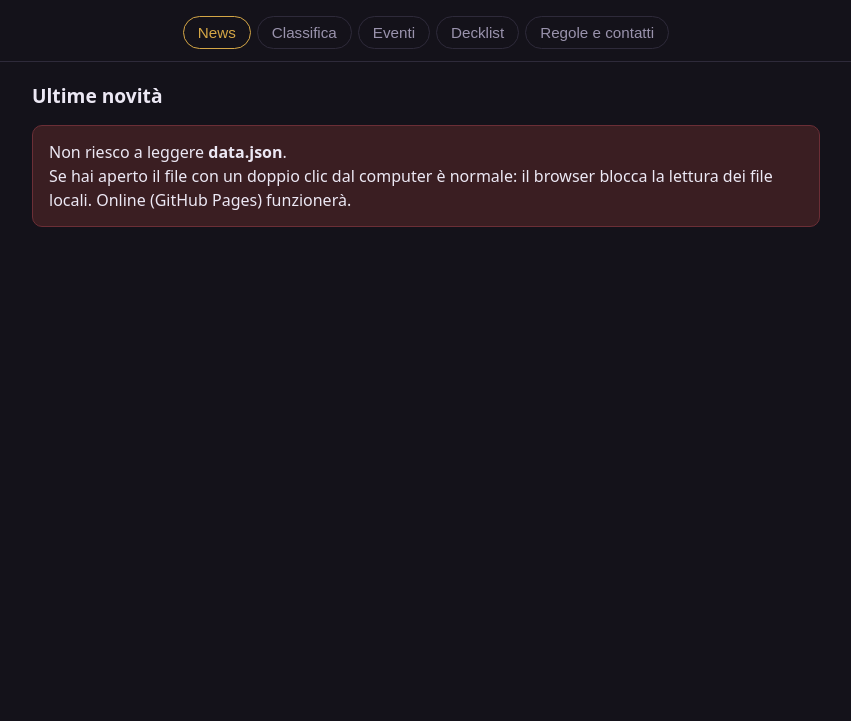
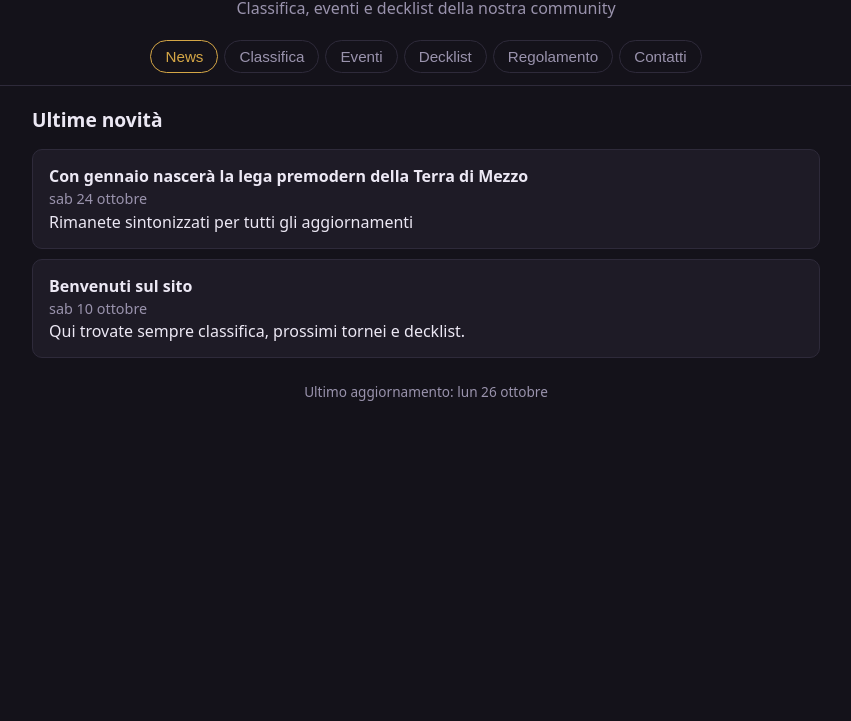
Before and after one commit to mtgleague2026/Mtg-League, a plain HTML site: page index.html in a window 1280 px wide. Shown: the part 79-800 px from the top of the page, without its empty margins (214-1065 px from the left). Drawn offline with Linux system fonts and the light colour scheme.

Commit message:
Add files via upload

```diff
--- a/data.json
+++ b/data.json
@@ -9,21 +9,18 @@
   ],
 
   "classifica": [
-    { "giocatore": "Test", "punti": 1, "vittorie": 1, "sconfitte": 1, "pareggi": 1 },
-
+    { "giocatore": "Test", "punti": 1, "vittorie": 1, "sconfitte": 1, "pareggi": 1 }
   ],
 
   "eventi": [
-    { "data": "2027-01-09", "ora": "13:30", "nome": "S1E1", "formato": "Premodern", "luogo": "Bar Milano, Soresina", "note": "Iscrizioni aperte, CAP 30 players" },
-
+    { "data": "2027-01-09", "ora": "13:30", "nome": "S1E1", "formato": "Premodern", "luogo": "Bar Milano, Soresina", "note": "Iscrizioni aperte, CAP 30 players" }
   ],
 
-  "decklist vincitori": [
-    { "torneo": "S1E1", "giocatore": "Test", "mazzo": "Stasis", "piazzamento": "1° posto", "link": "" },
-
+  "decklist": [
+    { "torneo": "S1E1", "giocatore": "Test", "mazzo": "Stasis", "piazzamento": "1° posto", "link": "" }
   ],
 
- {
+  "regole": {
     "titolo": "Regolamento della Lega Premodern",
     "stagione": "[2026/2027]",
     "ultimoAggiornamento": "26 Ottobre 2026",
@@ -33,7 +30,7 @@
         "numero": 1,
         "titolo": "La lega",
         "blocchi": [
-        { "tipo": "paragrafo", "testo": "La lega è un circuito di 6 tappe di Magic: The Gathering in formato Premodern, che si giocano pa Soresina dal mese di gennaio 2026 al mese di maggio 2026. Il calendario aggiornato è pubblicato su questo sito." },
+          { "tipo": "paragrafo", "testo": "La lega è un circuito di 6 tappe di Magic: The Gathering in formato Premodern, che si giocano a Soresina dal mese di gennaio 2027 al mese di maggio 2027. Il calendario aggiornato è pubblicato su questo sito." },
           { "tipo": "paragrafo", "testo": "Ogni tappa è un torneo a sé: chi partecipa guadagna punti per la classifica generale. Non serve iscriversi alla stagione: si entra in classifica dalla prima tappa giocata e si può partecipare a tutte le tappe o solo ad alcune." },
           { "tipo": "paragrafo", "testo": "Quota di partecipazione a ciascuna tappa: 12€. Premi: SEZIONE IN ALLESTIMENTO." }
         ]
@@ -202,9 +199,7 @@
         ]
       }
     ]
-}
-
-  ],
+  },
 
   "contatti": [
     { "nome": "Gruppo della lega", "testo": "Unisciti su WhatsApp o contattaci su Instagram", "link": "link.instagram" },
--- a/index.html
+++ b/index.html
@@ -40,7 +40,20 @@
   th, td { padding: 10px 12px; text-align: left; border-bottom: 1px solid var(--line); }
   th { color: var(--muted); font-weight: 500; font-size: .85rem; text-transform: uppercase; }
   td.num, th.num { text-align: right; }
-  tr:first-child td { color: var(--accent); font-weight: 600; }
+  #tabella-classifica tr:first-child td { color: var(--accent); font-weight: 600; }
+  .card h3 { margin: 0 0 8px; font-size: 1.05rem; color: var(--accent); }
+  .card h4 { margin: 16px 0 6px; font-size: .95rem; }
+  .card p { margin: 6px 0; }
+  .card ul, .card ol { margin: 6px 0; padding-left: 22px; }
+  .card li { margin: 3px 0; }
+  .scroll { overflow-x: auto; margin: 10px 0; }
+  .tab-reg { background: var(--bg); font-size: .9rem; }
+  .tab-reg th, .tab-reg td { padding: 7px 10px; white-space: nowrap; }
+  .formula { background: var(--bg); border-left: 3px solid var(--accent); padding: 8px 12px; font-family: ui-monospace, monospace; font-size: .9rem; }
+  .esempio { color: var(--muted); font-style: italic; }
+  .indice { columns: 2; column-gap: 24px; }
+  @media (max-width: 520px) { .indice { columns: 1; } }
+  [id^="reg-"] { scroll-margin-top: 70px; }
   a { color: var(--accent); }
   .aggiornato { color: var(--muted); font-size: .85rem; text-align: center; margin-top: 24px; }
   .errore { background: #3a1e22; border-color: #6b2e36; }
@@ -59,7 +72,8 @@
   <button data-sezione="classifica">Classifica</button>
   <button data-sezione="eventi">Eventi</button>
   <button data-sezione="decklist">Decklist</button>
-  <button data-sezione="info">Regole e contatti</button>
+  <button data-sezione="regolamento">Regolamento</button>
+  <button data-sezione="contatti">Contatti</button>
 </nav>
 
 <main>
@@ -77,8 +91,9 @@
   </section>
 
   <section id="eventi"><h2>Prossimi eventi</h2><div id="lista-eventi"></div></section>
-  <section id="decklist"><h2>Decklist dei tornei</h2><div id="lista-decklist"></div></section>
-  <section id="info"><h2>Regole e contatti</h2><div id="contenuto-info"></div></section>
+  <section id="decklist"><h2>Decklist dei vincitori</h2><div id="lista-decklist"></div></section>
+  <section id="regolamento"><h2>Regolamento</h2><div id="contenuto-regolamento"></div></section>
+  <section id="contatti"><h2>Contatti</h2><div id="contenuto-contatti"></div></section>
 
   <p class="aggiornato" id="aggiornato"></p>
 </main>
@@ -124,11 +139,37 @@
         <div class="meta">${esc(k.torneo)} · ${esc(k.piazzamento)}</div>
         ${k.link ? `<a href="${esc(k.link)}" target="_blank" rel="noopener">Vedi lista</a>` : ""}</div>`).join("");
 
-      document.getElementById("contenuto-info").innerHTML = `
-        <div class="card"><strong>Regole della lega</strong>
-        <ul>${d.regole.map(r => `<li>${esc(r)}</li>`).join("")}</ul></div>
-        <div class="card"><strong>Contatti</strong>
-        <ul>${d.contatti.map(c => `<li>${esc(c.nome)}: ${c.link ? `<a href="${esc(c.link)}" target="_blank" rel="noopener">${esc(c.testo)}</a>` : esc(c.testo)}</li>`).join("")}</ul></div>`;
+      // Regolamento: ogni "blocco" viene disegnato in base al suo tipo
+      const lista = voci => voci.map(v => `<li>${esc(v)}</li>`).join("");
+      const blocco = b => {
+        switch (b.tipo) {
+          case "paragrafo":      return `<p>${esc(b.testo)}</p>`;
+          case "sottotitolo":    return `<h4>${esc(b.testo)}</h4>`;
+          case "elenco":         return `<ul>${lista(b.voci)}</ul>`;
+          case "elencoNumerato": return `<ol>${lista(b.voci)}</ol>`;
+          case "formula":        return `<p class="formula">${esc(b.testo)}</p>`;
+          case "esempio":        return `<p class="esempio"><strong>Esempio:</strong> ${esc(b.testo)}</p>`;
+          case "tabella":        return `<div class="scroll"><table class="tab-reg">
+            <thead><tr>${b.intestazioni.map(h => `<th>${esc(h)}</th>`).join("")}</tr></thead>
+            <tbody>${b.righe.map(r => `<tr>${r.map(c => `<td>${esc(c)}</td>`).join("")}</tr>`).join("")}</tbody>
+            </table></div>`;
+          default: return "";
+        }
+      };
+      const reg = d.regole;
+      document.getElementById("contenuto-regolamento").innerHTML = `
+        <div class="card"><strong>${esc(reg.titolo)}</strong>
+          <div class="meta">Stagione ${esc(reg.stagione)} · aggiornato il ${esc(reg.ultimoAggiornamento)}</div>
+          <ol class="indice">${reg.sezioni.map(s => `<li><a href="#reg-${esc(s.id)}">${esc(s.titolo)}</a></li>`).join("")}</ol>
+        </div>
+        ${reg.sezioni.map(s => `
+          <div class="card" id="reg-${esc(s.id)}">
+            <h3>${s.numero}. ${esc(s.titolo)}</h3>
+            ${s.blocchi.map(blocco).join("")}
+          </div>`).join("")}`;
+
+      document.getElementById("contenuto-contatti").innerHTML = `
+        <div class="card"><ul>${d.contatti.map(c => `<li>${esc(c.nome)}: ${c.link ? `<a href="${esc(c.link)}" target="_blank" rel="noopener">${esc(c.testo)}</a>` : esc(c.testo)}</li>`).join("")}</ul></div>`;
 
       document.getElementById("aggiornato").textContent = "Ultimo aggiornamento: " + dataIt(d.ultimoAggiornamento);
     })
@@ -136,7 +177,8 @@
       document.getElementById("lista-news").innerHTML = `
         <div class="card errore">Non riesco a leggere <strong>data.json</strong>.<br>
         Se hai aperto il file con un doppio clic dal computer è normale: il browser blocca la lettura
-        dei file locali. Online (GitHub Pages) funzionerà.</div>`;
+        dei file locali. Se invece sei online, probabilmente c'è un errore di sintassi nel file:
+        incollalo su jsonlint.com per trovarlo.</div>`;
     });
 </script>
 </body>
```
Also changed, not shown: logo.jpg (added). Lines whose indentation alone changed are shown as unchanged.
